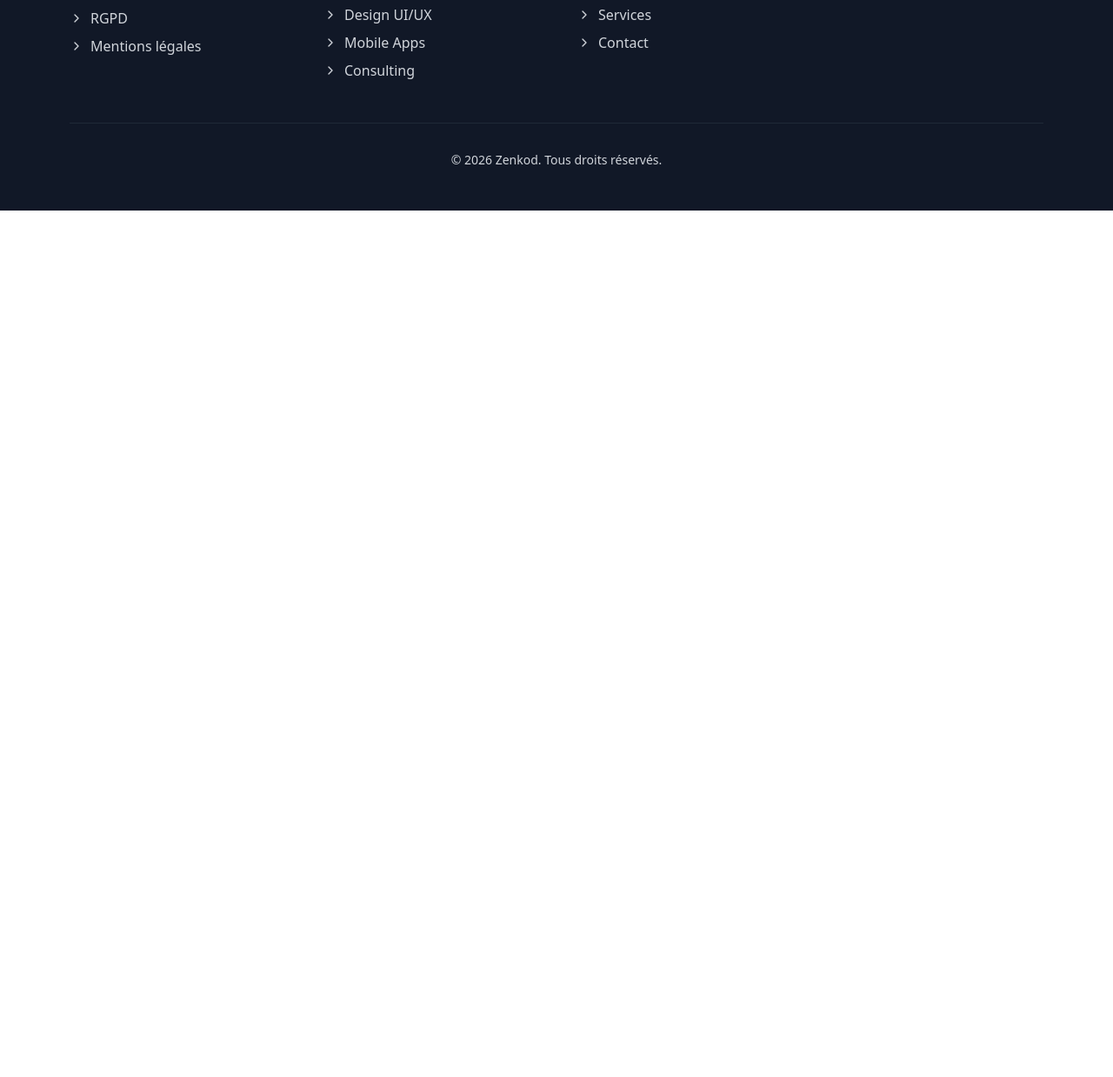
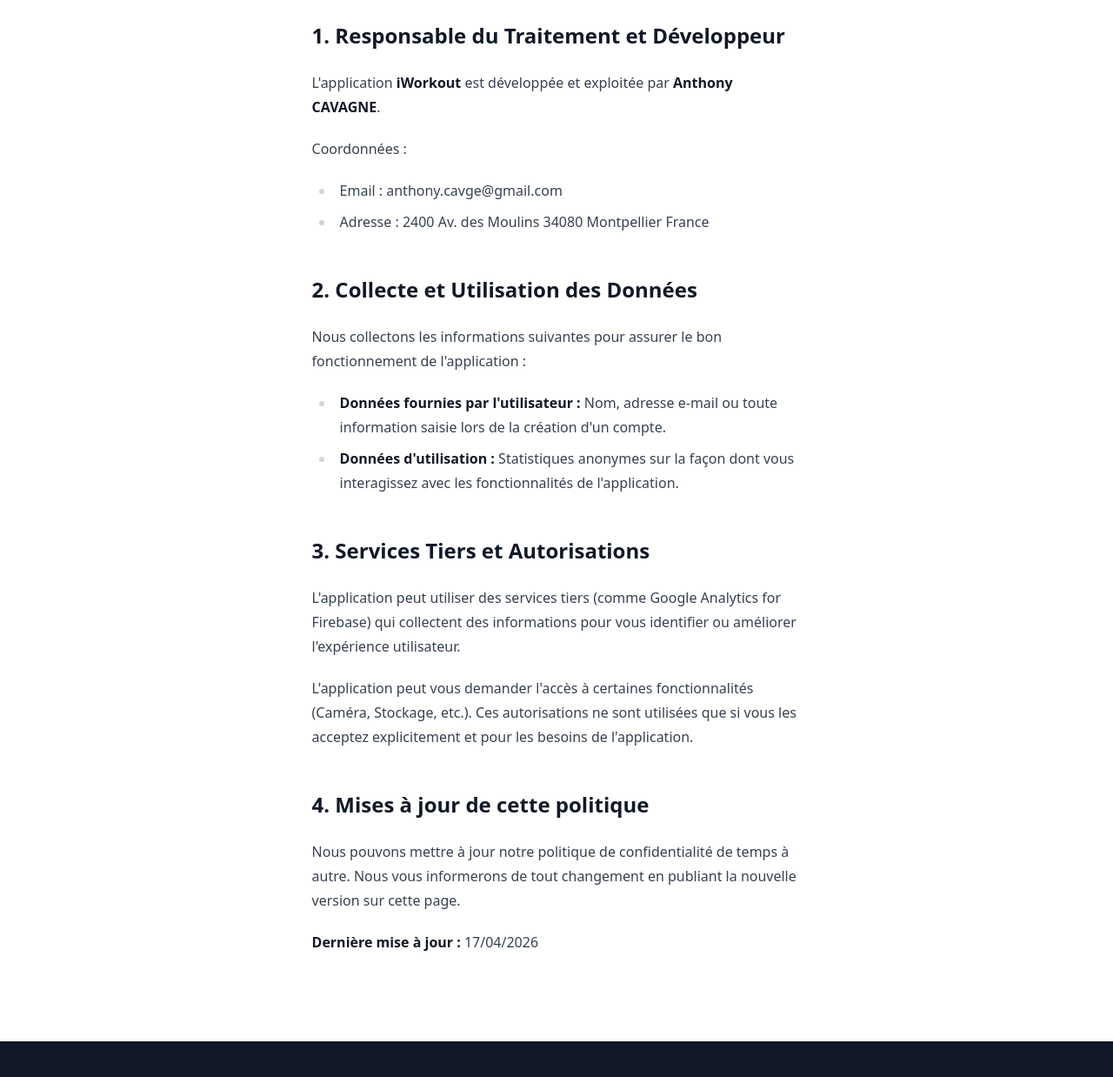
Before and after one commit to PrestaDays/zenkod, an Astro site: page /rgpd in a window 1280 px wide. Shown: the part 3843-5081 px from the top of the page at 87% size. Before the commit the page ends 4085 px from the top, so only its background shows below. Built offline with nearby package versions, Linux system fonts and the light colour scheme; Astro itself is replaced by a stand-in of ours.

Commit message:
Add app and developer names to RGPD page

```diff
--- a/src/pages/rgpd.astro
+++ b/src/pages/rgpd.astro
@@ -1,5 +1,8 @@
 ---
 import BaseLayout from '../layouts/BaseLayout.astro';
+
+const appName = "iWorkout";
+const developerName = "Anthony CAVAGNE";
 
 const email = "zenkod@gmail.com"
 const pageTitle = "RGPD & Mentions Légales | zenkod";
@@ -198,4 +201,47 @@
         </p>
 
     </article>
+
+    <article class="prose m-auto [&amp;_p]:text-justify [&amp;_p]:text-base font-light my-16 p-4">
+        <h1>Politique de Confidentialité - {appName}</h1>
+
+        <section>
+            <h2>1. Responsable du Traitement et Développeur</h2>
+            <p>
+                L'application <strong>{appName}</strong> est développée et exploitée par
+                <strong>{developerName}</strong>.
+            </p>
+            <p>Coordonnées :</p>
+            <ul>
+                <li>Email : anthony.cavge@gmail.com</li>
+                <li>Adresse : 2400 Av. des Moulins 34080 Montpellier France</li>
+            </ul>
+        </section>
+
+    <section>
+        <h2>2. Collecte et Utilisation des Données</h2>
+        <p>Nous collectons les informations suivantes pour assurer le bon fonctionnement de l'application :</p>
+        <ul>
+            <li><strong>Données fournies par l'utilisateur :</strong> Nom, adresse e-mail ou toute information saisie lors de la création d'un compte.</li>
+            <li><strong>Données d'utilisation :</strong> Statistiques anonymes sur la façon dont vous interagissez avec les fonctionnalités de l'application.</li>
+        </ul>
+    </section>
+
+    <section>
+        <h2>3. Services Tiers et Autorisations</h2>
+        <p>L'application peut utiliser des services tiers (comme Google Analytics for Firebase) qui collectent des informations pour vous identifier ou améliorer l'expérience utilisateur.</p>
+        <p>L'application peut vous demander l'accès à certaines fonctionnalités (Caméra, Stockage, etc.). Ces autorisations ne sont utilisées que si vous les acceptez explicitement et pour les besoins de l'application.</p>
+    </section>
+
+    <section>
+        <h2>4. Mises à jour de cette politique</h2>
+        <p>
+            Nous pouvons mettre à jour notre politique de confidentialité de temps à autre. Nous vous informerons de tout changement en publiant la nouvelle version sur cette page.
+        </p>
+        <p><strong>Dernière mise à jour :</strong> {new Date().toLocaleDateString('fr-FR')}</p>
+    </section>
+
+
+    </article>
+
 </BaseLayout>
```
